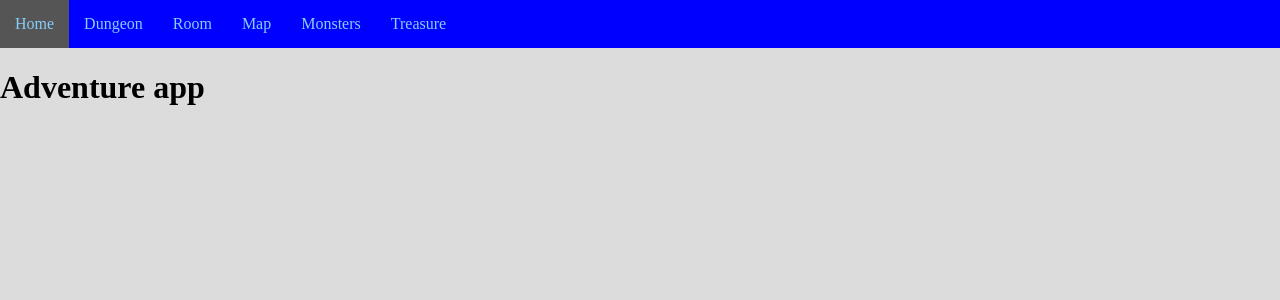
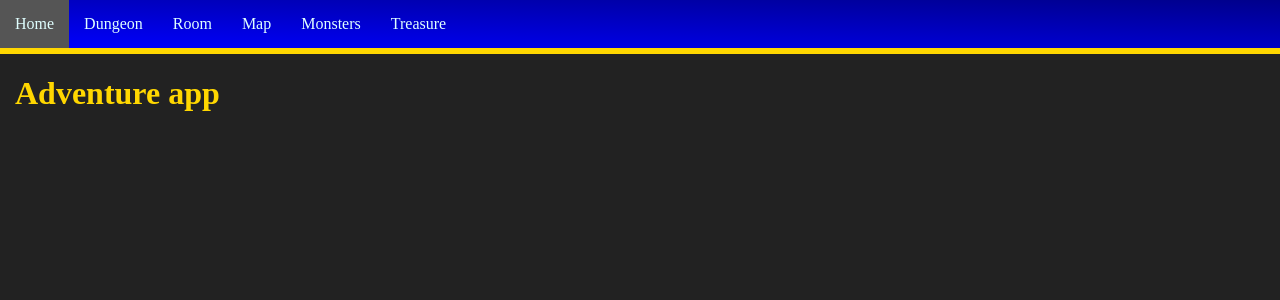
Before and after one commit to LeoKnox/new_flask, a Flask app: page / in a window 1280 px wide. Shown: the top 300 px of the page. Run offline with Flask 2, Linux system fonts and the light colour scheme.

Commit message:
Add files via upload

```diff
--- a/application/static/index.css
+++ b/application/static/index.css
@@ -1,7 +1,12 @@
 body {
-    background-color: gainsboro;
+    background-color: #222222;
+    color: gold;
     padding: 0;
     margin: 0;
+}
+
+h1 {
+    margin-left: 15px;
 }
 
 .nav_ul {
@@ -9,7 +14,8 @@ body {
     margin: 0;
     padding: 0;
     overflow: hidden;
-    background-color: blue;
+    background-image: linear-gradient(to top right, blue, darkblue);
+    border-bottom: 6px solid gold;
 }
 
 .nav_li {
@@ -20,7 +26,7 @@ body {
     display: block;
     padding: 15px;
     text-decoration: none;
-    color: lightskyblue;
+    color: lightcyan;
 }
 
 .nav_li a:hover {
```
